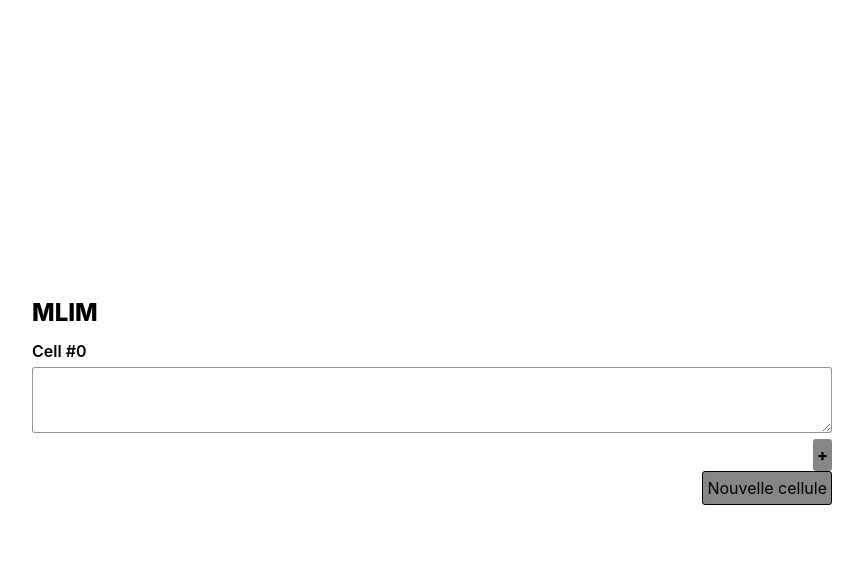
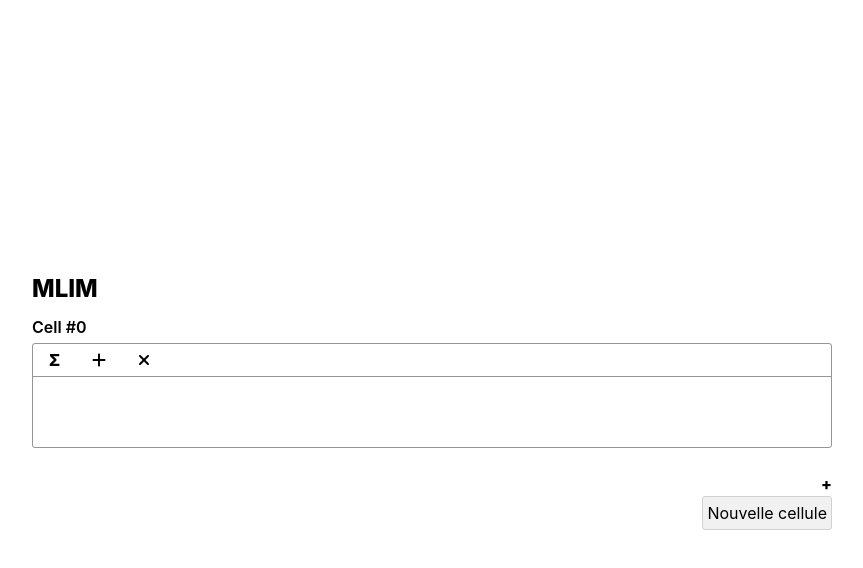
Before and after one commit to ProjectBabbage/mlim, a Next.js app in the folder frontendts/: page / in a window 1280 px wide. Both pictures are taken after a click on the button "Nouvelle cellule". Shown: the top 568 px of the page, without its empty margins (208-1071 px from the left). Built offline with nearby package versions, Linux system fonts and the light colour scheme.

Commit message:
Rwoek line form

```diff
--- a/frontendts/components/Cell.tsx
+++ b/frontendts/components/Cell.tsx
@@ -19,7 +19,7 @@ export default function CellComponent(props: CellProps) {
     return (
         <div className="cell-component">
             <h2>Cell #{props.id}</h2>
-            { lines.map((line, i) => <Line line={line} key={i}></Line>) }
+            { lines.map((line, i) => <div className="sick-fade-in" key={i}><Line line={line}></Line></div>) }
             <div className="action-container">
                 <div className="flex-grow"></div>
                 <button className="icon-button" type="button" onClick={addLine}>+</button>
--- a/frontendts/components/Cells.tsx
+++ b/frontendts/components/Cells.tsx
@@ -20,7 +20,7 @@ export default function Cells() {
             <div className="action-container">
                 <div className="flex-grow"></div>
                 <div>
-                    <button type="button" onClick={addCell}>Nouvelle cellule</button>
+                    <button type="button" className="add-cell-action" onClick={addCell}>Nouvelle cellule</button>
                 </div>
             </div>
         </div>
--- a/frontendts/components/Line.tsx
+++ b/frontendts/components/Line.tsx
@@ -1,5 +1,7 @@
 import {AbstractLine} from "../models/cells";
 import React, {useState} from "react";
+import {FontAwesomeIcon} from "@fortawesome/react-fontawesome";
+import {faPlus, faTimes} from "@fortawesome/free-solid-svg-icons";
 
 interface LineProps {
     line: AbstractLine;
@@ -7,14 +9,45 @@ interface LineProps {
 
 export default function Line(props: LineProps) {
     const [text, setText] = useState(props.line.content);
+    const [focus, setFocus] = useState(false);
+    const textArea = React.createRef<HTMLTextAreaElement>();
 
     function handleChange(event: any): void {
         setText(event.target.value);
+        console.log('Content changed')
+    }
+
+    function onFocus(): void {
+        setFocus(true);
+    }
+
+    function onBlur(): void {
+        setFocus(false);
+    }
+
+    function addSum(): void {
+        setText(`${text}\\sum`);
+        textArea.current?.select();
+    }
+
+    function addPlus(): void {
+        setText(`${text}+`);
+        textArea.current?.select();
+    }
+
+    function addTimes(): void {
+        setText(`${text}\\times`);
+        textArea.current?.select();
     }
 
     return (
-        <div>
-            <textarea className="line-area" value={text} onChange={handleChange}></textarea>
+        <div className={`line-container ${focus ? 'focused' : ''}`}>
+            <div className="line-actions">
+                <button className="line-action" onClick={addSum}>Σ</button>
+                <button className="line-action" onClick={addPlus}><FontAwesomeIcon icon={faPlus} /></button>
+                <button className="line-action" onClick={addTimes}><FontAwesomeIcon icon={faTimes} /></button>
+            </div>
+            <textarea ref={textArea} className="line-area" onChange={handleChange} value={text} onFocus={onFocus} onBlur={onBlur}></textarea>
         </div>
     )
 }
--- a/frontendts/package.json
+++ b/frontendts/package.json
@@ -9,6 +9,9 @@
     "lint": "next lint"
   },
   "dependencies": {
+    "@fortawesome/fontawesome-svg-core": "^6.2.0",
+    "@fortawesome/free-solid-svg-icons": "^6.2.0",
+    "@fortawesome/react-fontawesome": "^0.2.0",
     "katex": "^0.16.2",
     "next": "12.3.1",
     "react": "18.2.0",
--- a/frontendts/styles/globals.css
+++ b/frontendts/styles/globals.css
@@ -17,6 +17,18 @@ a {
 
 * {
   box-sizing: border-box;
+}
+
+textarea {
+  border: none;
+  overflow: auto;
+  outline: none;
+
+  -webkit-box-shadow: none;
+  -moz-box-shadow: none;
+  box-shadow: none;
+
+  resize: none; /*remove the resize handle on the bottom right*/
 }
 
 @media (prefers-color-scheme: dark) {
@@ -55,11 +67,17 @@ h2 {
   flex-grow: 1;
 }
 
-button {
+.add-cell-action {
   border-radius: 3px;
-  border: solid 1px black;
-  background: #868686;
+  border: solid 1px #d2d1d1;
+  background: #f1f1f1;
   padding: 4px;
+}
+
+.add-cell-action:hover {
+  border: solid 1px #9c9c9c;
+  background: #c6c6c6;
+  transition: border 0.3s, background 0.3s;
 }
 
 @keyframes append-animate-right {
@@ -74,11 +92,41 @@ button {
 }
 
 .line-area {
+  width: 100%;
+  padding: 8px 16px;
+}
+
+.sick-fade-in {
+  animation: append-animate-right .3s cubic-bezier(.42,0,.58,1);
+}
+
+.line-container {
   border: solid 1px rgba(79, 79, 79, 0.6);
   border-radius: 3px;
   width: 100%;
-  padding: 8px 16px;
-  animation: append-animate-right .5s cubic-bezier(.72,.05,.36,1.02);
+  margin-bottom: 24px;
+}
+
+.line-container.focused {
+  outline: solid 2px rgba(66, 99, 255, 0.6);
+  border-color: transparent;
+  transition: outline 0.1s;
+}
+
+.line-actions {
+  display: flex;
+  border-bottom: 1px solid rgba(79, 79, 79, 0.6);
+}
+
+.line-action {
+  font-weight: 800;
+  padding: 4px 16px;
+}
+
+.line-action:hover {
+  color: blue;
+  background-color: #eaeaea;
+  transition: color 0.5s, background-color 0.5s;
 }
 
 .icon-button {
```
Also changed, not shown: 1 other file (tests, documents, lock files or other folders).
